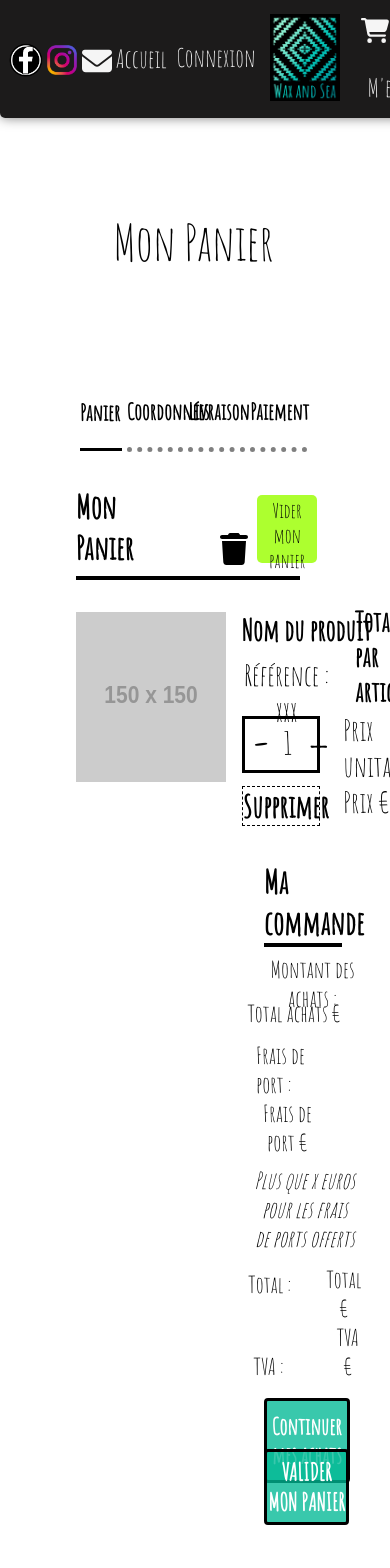
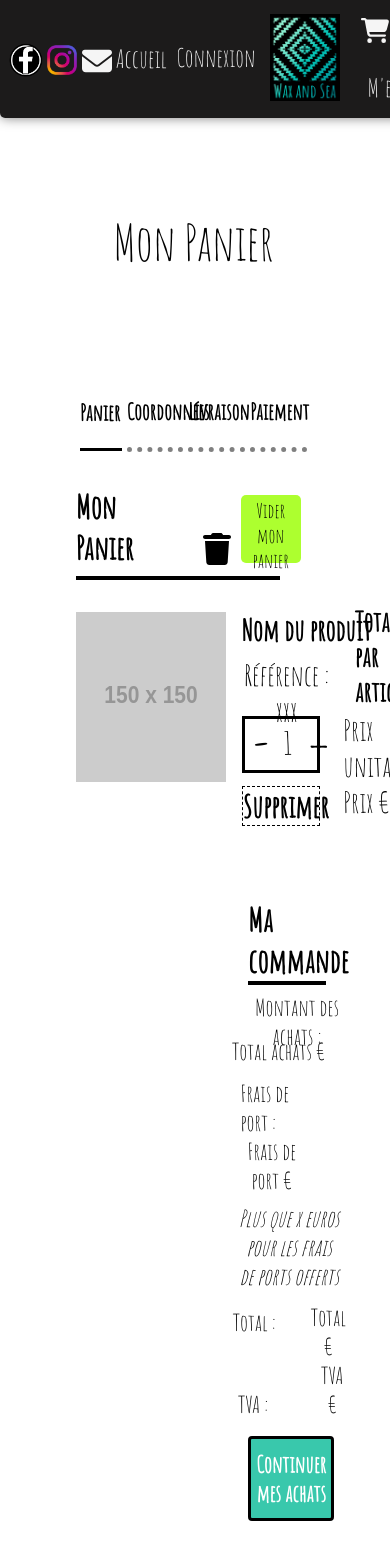
Before and after one commit to tristanlaulanie/waxandsea-front-dashboard, a React (Create React App) app: page /panier/produit in a window 390 px wide. Shown: the top 1568 px of the page. Built offline with nearby package versions, Linux system fonts and the light colour scheme.

Commit message:
PanierProduit:ResponsiveOK

```diff
--- a/src/components/Accueil/Slider/index.js
+++ b/src/components/Accueil/Slider/index.js
@@ -30,7 +30,7 @@ function Slider() {
     perView: 1,
     autoplay: 1200,
     hoverpause: true,
-    animationDuration: 1000,
+    animationDuration: 1500,
     gap: 8,
     });
 
--- a/src/components/Panier/MaCommande/MaCommande.css
+++ b/src/components/Panier/MaCommande/MaCommande.css
@@ -5,8 +5,8 @@
     justify-content: center;
     align-items: center;
     position: relative;
-    left: 2vw;
-    top: 15.5vh;
+    left: -3vw;
+    top: 38vh;
     /* border: 2px solid blue; */
 }
 
--- a/src/components/Panier/PanierProduit/PanierProduit.css
+++ b/src/components/Panier/PanierProduit/PanierProduit.css
@@ -70,7 +70,7 @@ h1 {
     justify-content: left;
     align-items: center;
     gap: 80%;
-    width: 110%;
+    width: 100%;
     border-bottom: 4px solid black;
     padding: 0;
     margin: 0;
@@ -204,7 +204,7 @@ h1 {
     text-align: left;
     position: sticky;
     margin-top: -2vh;
-    left: 62%;
+    left: 57%;
     font-size: 2em;
 }
 
--- a/src/components/Panier/PanierProduit/PanierProduitResponsive.css
+++ b/src/components/Panier/PanierProduit/PanierProduitResponsive.css
@@ -1,3 +1,43 @@
+@media screen and (height <= 756px) {
+  #mon-panier_produit {
+    /* border: 4px dotted blue; */
+    position: relative;
+    top: -2vh;
+    height: 40vh;
+    width: 70vw;
+  }
+
+  #mon-panier_produit_container {
+    /* border: 2px dashed red; */
+    position: relative;
+    top: -4.5vh;
+    height: 43.5vh;
+  }
+
+  #panier-produit_commande_component {
+    position: relative;
+    top: 15vh;
+    /* border: 2px dashed red; */
+    height: 50vh;
+    width: 33vw;
+  }
+
+  #command_component {
+    /* border: 3px dotted blue; */
+    padding: 0;
+    position: relative;
+    /* margin-top: 7vh; */
+    left: 4vw;
+    height: 50vh;
+    width: 27vw;
+    display: inline-block;
+  }
+
+  #valid_button button {
+    position: relative;
+    top: 5vh;
+  }
+}
 
 @media screen and (width <= 2400px) {
   #valid_button button {
@@ -15,11 +55,11 @@
     top: -84px;
   }
 }
+
 @media screen and (width <= 1760px) {
   #valid_button button {
     right: 4%;
   }
-
 }
 
 @media screen and (width <= 1750px) {
@@ -52,7 +92,7 @@
   }
 
   #valid_button button {
-    top: 26px;
+    top: 23vh;
     left: -1.1vw;
   }
 
@@ -62,23 +102,15 @@
   }
 }
 
-
-
-@media screen and (width <= 1456px) {
-  #valid_button button {
-    top: -5px;
-  }
-}
-
 @media screen and (width <= 1454px) {
   #valid_button button {
-    top: -40px;
+    top: 18vh;
   }
 }
 
 @media screen and (width <= 1445px) {
   #valid_button button {
-    top: -40px;
+    top: 18vh;
     left: -15px;
   }
 }
@@ -105,6 +137,17 @@
   }
 }
 
+@media screen and (width <= 1137px) {
+  #mon-panier_produit {
+    position: relative;
+    top: -1.5vh;
+  }
+
+  #valid_button button {
+    height: 9.1vh;
+  }
+}
+
 @media screen and (width <= 1100px) {
   #section-produit_total p {
     /* border: 3px dotted red; */
@@ -113,7 +156,7 @@
   }
 
   #valid_button button {
-    top: -55px;
+    top: 14vh;
     left: 0.5vw;
     width: 15vw;
   }
@@ -121,20 +164,9 @@
 
 @media screen and (width <= 1055px) {
   #valid_button button {
-    top: -18px;
+    top: 19vh;
     left: 0.5vw;
     width: 15vw;
-  }
-}
-
-@media screen and (width <= 1137px) {
-  #mon-panier_produit {
-    position: relative;
-    top: -16.5vh;
-  }
-
-  #valid_button button {
-    height: 9.1vh;
   }
 }
 
@@ -160,6 +192,16 @@
   #produit_quantity {
     width: 13vw;
     top: -2vh;
+  }
+
+  #command_component {
+    position: relative;
+    left: 1vw;
+  }
+
+  #valid_button button {
+    left: -2.5vw;
+    width: 15vw;
   }
 }
 
@@ -246,9 +288,9 @@
   #valid_button button {
     margin-top: 5vh;
     margin-bottom: 20vh;
-    width: 20vw;
+    width: 21vw;
     position: relative;
-    left: 3vw;
+    left: 0.5vw;
   }
 }
 
@@ -272,7 +314,7 @@
   }
 
   #valid_button button {
-    top: 5px;
+    top: 20vh;
   }
 }
 
@@ -291,8 +333,8 @@
 
 @media screen and (width <= 690px) {
   #valid_button button {
-    top: 10vh;
-    left: 4vw;
+    top: 23vh;
+    left: 1vw;
     width: 22vw;
   }
 }
@@ -302,9 +344,6 @@
     width: 15vw;
   }
 
-  #valid_button button {
-    top: 25px;
-  }
 }
 
 @media screen and (width <= 662px) {
@@ -331,6 +370,11 @@
   .PanierProduit {
     height: 155vh;
   }
+
+  #valid_button button {
+    top: 29vh;
+}
+
 }
 
 @media screen and (width <= 645px) {
@@ -399,8 +443,7 @@
 
 @media screen and (width <= 606px) {
   #valid_button button {
-    top: 13vh;
-    left: 4vw;
+    top: 36vh;
     width: 22vw;
   }
 }
@@ -430,11 +473,6 @@
   }
 }
 
-@media screen and (width <= 570px) {
-  #valid_button button {
-    top: 16.5vh;
-  }
-}
 
 @media screen and (width <= 540px) {
   #user-story-titles_panier {
@@ -457,10 +495,6 @@
 
   #produit_quantity {
     gap: 3.5vw;
-  }
-
-  #valid_button button {
-    top: 12vh;
   }
 }
 
--- a/src/components/Panier/PanierProduit/index.js
+++ b/src/components/Panier/PanierProduit/index.js
@@ -23,6 +23,7 @@ function PanierProduit() {
       </container>
       <div id="mon-panier_produit_commande">
         <div id="mon-panier_produit">
+          <div id="mon-panier_produit_container">
             <section id="panier_container_title">
               <h3>Mon Panier</h3>
               <div id="panier_title-icon-button">
@@ -60,8 +61,12 @@ function PanierProduit() {
               </div>
             </section>
           </div>
+        </div>
         <div id="panier-produit_commande_component">
+          <div id="command_component_container ">
+            <div id="command_component">
               <MaCommande />
+            </div>
             <div id="valid_button">
               <Link to="/panier/coordonnees">
                 <button type="submit">VALIDER MON PANIER</button>
@@ -70,6 +75,7 @@ function PanierProduit() {
           </div>
         </div>
       </div>
+    </div>
   );
 }
 
```
Lines whose indentation alone changed are shown as unchanged.
